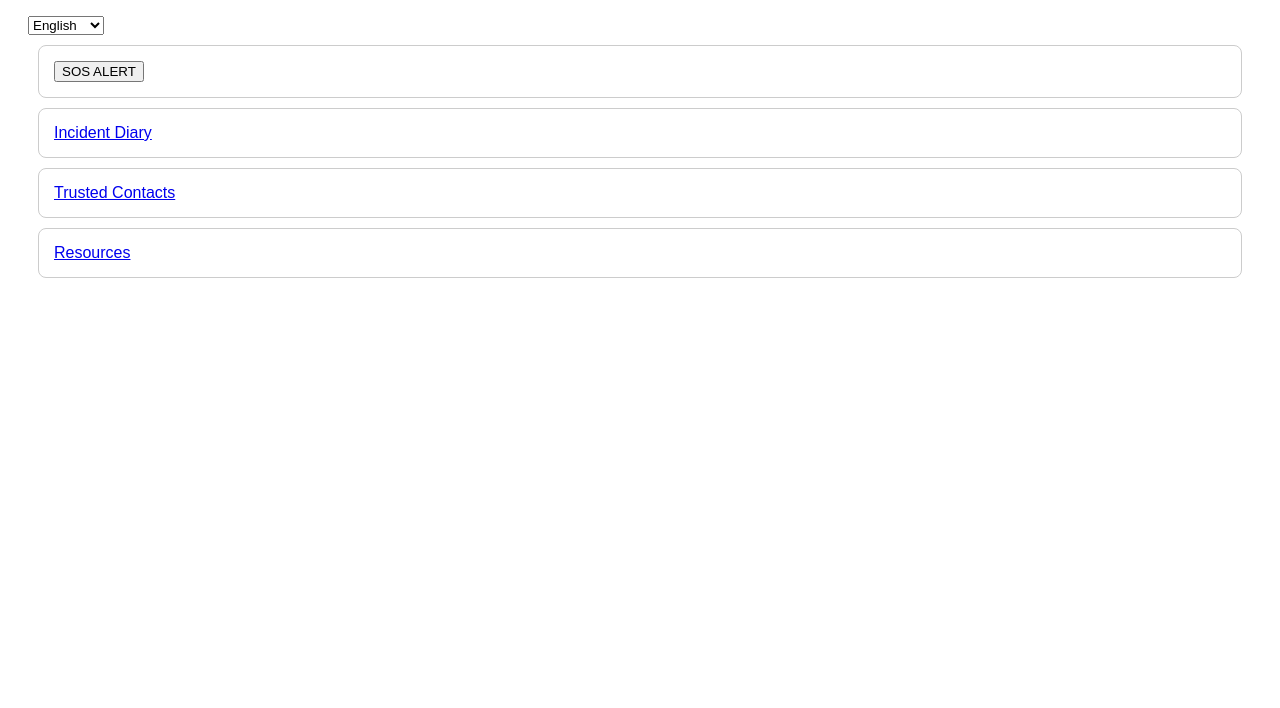
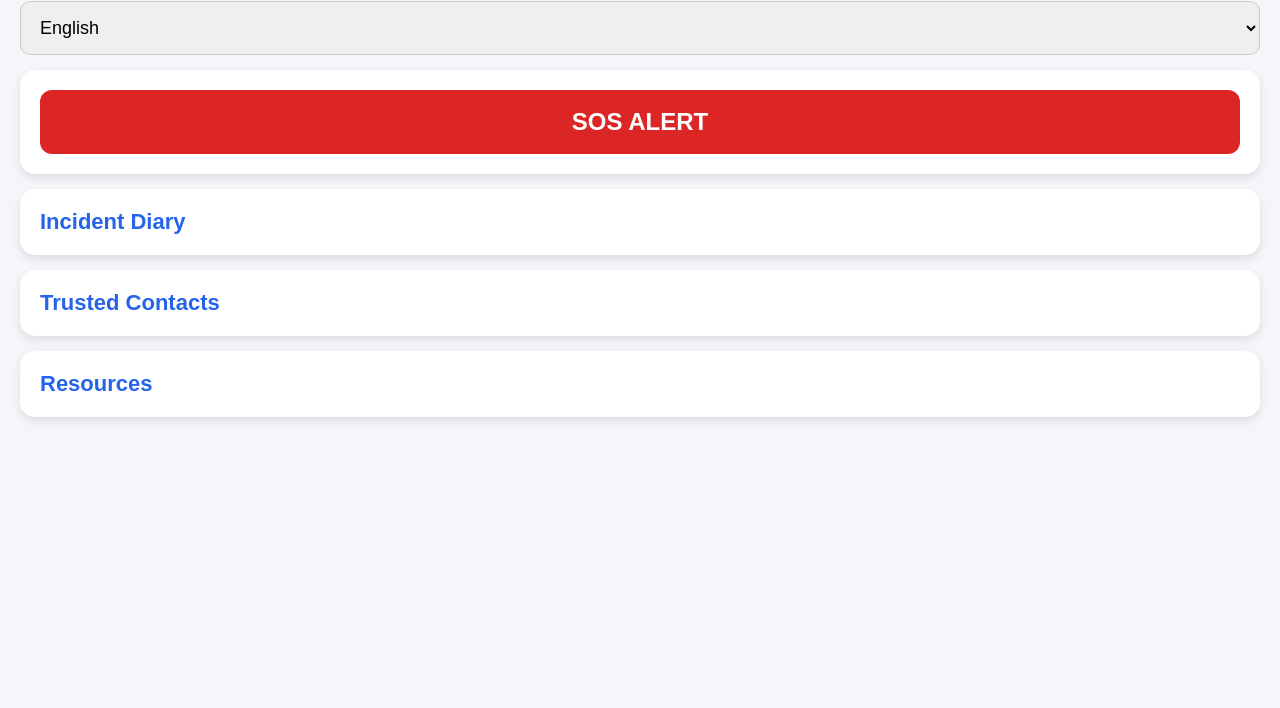
Before and after one commit to vmsuhas075-stack/SafeHome, a plain HTML site: page dashboard.html in a window 1280 px wide. Shown: the part 92-800 px from the top of the page. Drawn offline with Linux system fonts and the light colour scheme.

Commit message:
style.css

```diff
--- a/style.css
+++ b/style.css
@@ -1 +1,99 @@
-body{font-family:Arial;padding:20px}.card,.calculator{padding:15px;border:1px solid #ccc;margin:10px;border-radius:8px}.buttons button{margin:2px}
+*{
+    margin:0;
+    padding:0;
+    box-sizing:border-box;
+    font-family:Arial,sans-serif;
+}
+
+body{
+    background:#f4f6f9;
+    padding:20px;
+}
+
+.dashboard{
+    max-width:600px;
+    margin:auto;
+}
+
+h1{
+    text-align:center;
+    font-size:38px;
+    margin-bottom:20px;
+    color:#222;
+}
+
+.card{
+    background:white;
+    margin:15px 0;
+    padding:20px;
+    border-radius:15px;
+    box-shadow:0 4px 10px rgba(0,0,0,0.1);
+}
+
+button{
+    width:100%;
+    padding:18px;
+    font-size:22px;
+    border:none;
+    border-radius:12px;
+    background:#2563eb;
+    color:white;
+    cursor:pointer;
+}
+
+button:hover{
+    opacity:0.9;
+}
+
+a{
+    text-decoration:none;
+    font-size:22px;
+    font-weight:bold;
+    color:#2563eb;
+}
+
+input,
+textarea,
+select{
+    width:100%;
+    padding:15px;
+    font-size:18px;
+    margin-top:10px;
+    border:1px solid #ccc;
+    border-radius:10px;
+}
+
+textarea{
+    min-height:150px;
+}
+
+ul{
+    padding-left:20px;
+}
+
+li{
+    font-size:18px;
+    margin:10px 0;
+}
+
+#sosBtn{
+    background:#dc2626;
+    font-size:24px;
+    font-weight:bold;
+}
+
+@media(max-width:600px){
+
+h1{
+    font-size:32px;
+}
+
+button{
+    font-size:20px;
+}
+
+a{
+    font-size:20px;
+}
+
+}
```
